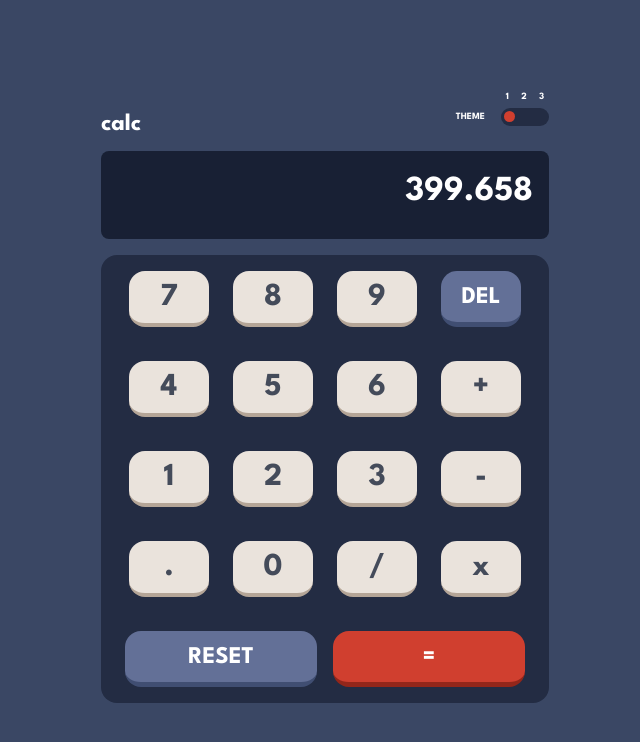
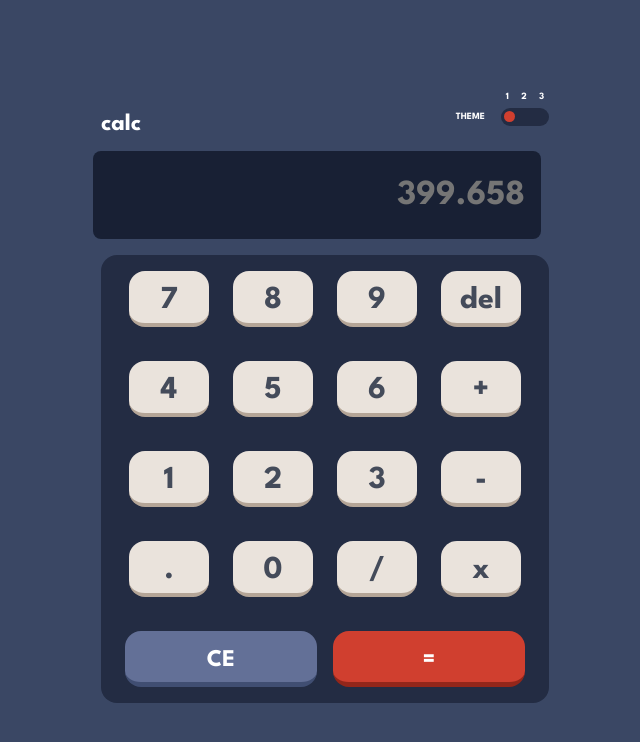
Before and after one commit to AtaMLK/calculatorapp.git.io, a website built with Parcel: page index.html in a window 1280 px wide. Shown: the whole page, without its empty margins (315-955 px from the left). Built offline with nearby package versions, Linux system fonts and the light colour scheme.

Commit message:
initiallized

```diff
--- a/index.html
+++ b/index.html
@@ -1,16 +1,19 @@
 <!DOCTYPE html>
 <html lang="en">
+
 <head>
   <meta charset="UTF-8">
-  <meta name="viewport" content="width=device-width, initial-scale=1.0"> <!-- displays site properly based on user's device -->
+  <meta name="viewport" content="width=device-width, initial-scale=1.0">
+  <!-- displays site properly based on user's device -->
 
   <link rel="icon" type="image/png" sizes="32x32" href="./images/favicon-32x32.png">
   <link rel="stylesheet" href="/assets/style/style.css">
   <title>Calculator app</title>
 </head>
+
 <body>
   <div id="calculator">
-   <!--  theme section -->
+    <!--  theme section -->
     <div class="top-section">
       <h4 class="name">calc</h4>
       <div class="toggle-section">
@@ -18,42 +21,42 @@
         <div class="theme-toggle">
           <span class="toggle-ball"></span>
           <span class="theme-1">1</span>
-        <span class="theme-2">2</span>
-        <span class="theme-3">3</span>
+          <span class="theme-2">2</span>
+          <span class="theme-3">3</span>
         </div>
       </div>
     </div>
     <div class="calc-monitor">
-      <input type="text" placeholder="399.658">
+      <input type="number" placeholder="399.658" name="display-monitor" id="display-monitor">
     </div>
     <div class="calc-buttons">
+      <div class="buttons-row">
+        <input type="button" class="button" name="b7" value="7" onclick="addToCalculator(value)">
+        <input type="button" class="button" name="b8" value="8" onclick="addToCalculator(value)">
+        <input type="button" class="button" name="b9" value="9" onclick="addToCalculator(value)">
+        <input type="button" class="button" name="del" value="del" onclick="addToCalculator(value)">
+      </div>
       <ul class="buttons-row">
-        <li class="button" id="7">7</li>
-        <li class="button" id="8">8</li>
-        <li class="button" id="9">9</li>
-        <li class="button" id="delet">del</li>
+        <input type="button" class="button" name="b4" value="4" onclick="addToCalculator(value)">
+        <input type="button" class="button" name="b5" value="5" onclick="addToCalculator(value)">
+        <input type="button" class="button" name="b6" value="6" onclick="addToCalculator(value)">
+        <input type="button" class="button" name="plus" value="+" onclick="addToCalculator(value)">
       </ul>
       <ul class="buttons-row">
-        <li class="button" id="4">4</li>
-        <li class="button" id="5">5</li>
-        <li class="button" id="6">6</li>
-        <li class="button" id="plus">+</li>
+        <input type="button" class="button" name="b1" value="1" onclick="addToCalculator(value)">
+        <input type="button" class="button" name="b2" value="2" onclick="addToCalculator(value)">
+        <input type="button" class="button" name="b3" value="3" onclick="addToCalculator(value)">
+        <input type="button" class="button" name="mines" value="-" onclick="addToCalculator(value)">
       </ul>
       <ul class="buttons-row">
-        <li class="button" id="1">1</li>
-        <li class="button" id="2">2</li>
-        <li class="button" id="3">3</li>
-        <li class="button" id="mines">-</li>
+        <input type="button" class="button" name="b" value="." onclick="addToCalculator(value)">
+        <input type="button" class="button" name="b0" value="0" onclick="addToCalculator(value)">
+        <input type="button" class="button" name="div" value="/" onclick="addToCalculator(value)">
+        <input type="button" class="button" name="mul" value="x" onclick="addToCalculator(value)">
       </ul>
       <ul class="buttons-row">
-        <li class="button" id=".">.</li>
-        <li class="button" id="0">0</li>
-        <li class="button" id="divide">/</li>
-        <li class="button" id="multiple">x</li>
-      </ul>
-      <ul class="buttons-row">
-        <li class="button" id="reset">reset</li>
-        <li class="button" id="equal">=</li>
+        <input type="button" class="button" id="reset" name="res" value="Ce" onclick="addToCalculator(value)">
+        <input type="button" class="button" id="equal" name="eq" value="=" onclick="addToCalculator(value)">
       </ul>
     </div>
   </div>
@@ -61,4 +64,5 @@
 
   <script src="main.js"></script>
 </body>
+
 </html>
--- a/main.js
+++ b/main.js
@@ -1 +1,6 @@
-"use strict"
+"use strict";
+
+
+function addToCalculator(value) {
+  document.getElementById('display-monitor').value += value;
+}
--- a/style.scss
+++ b/style.scss
@@ -85,25 +85,25 @@ body {
         position: absolute;
         top: 0.7rem;
         right: 0;
-        .toggle-ball{
+        .toggle-ball {
           width: 0.7rem;
           height: 0.7rem;
           border-radius: 1rem;
           background-color: $equalKey-background-color-1;
-          top: -0.50rem;
+          top: -0.5rem;
           right: -0.2rem;
         }
-        .theme-1{
+        .theme-1 {
           position: absolute;
           top: -1rem;
           right: -1.5rem;
         }
-        .theme-2{
+        .theme-2 {
           position: absolute;
           top: -1rem;
           right: -2.6rem;
         }
-        .theme-3{
+        .theme-3 {
           position: absolute;
           top: -1rem;
           right: -3.7rem;
@@ -114,24 +114,33 @@ body {
   .calc-monitor {
     display: block;
     input {
+      @include margin-padding(0, 1rem, 0, 0, true);
       text-align: right;
+      font-size: $font-size + 0.2rem;
+      font-family: $font-family;
+      color: $text-color1;
       width: 28rem;
       height: 5.5rem;
       background-color: $Screen-background-color-1;
       border: 0;
       border-radius: 0.5rem;
-    }
-    input::placeholder {
-      color: $text-color1;
-      font-size: $font-size + 0.2rem;
-      font-family: $font-family;
-      @include margin-padding(0, 1rem, 0, 0);
+      &:active,
+      &:focus {
+        border: none;
+        outline: none;
+      }
+      &::-webkit-outer-spin-button,
+      &::-webkit-inner-spin-button {
+        -webkit-appearance: none;
+        margin: 0;
+      }
     }
   }
   .calc-buttons {
     background-color: $Keypad-background-color-1;
     width: 28rem;
     height: 28rem;
+    outline: none;
     @include flex(flex, space-between, null);
     flex-direction: column;
     @include margin-padding(1rem, 1rem, 1rem, 1rem);
@@ -139,8 +148,14 @@ body {
     .buttons-row {
       @include flex(flex, space-around, null);
       @include margin-padding(1rem, 1rem, 1rem, 1rem);
-      .button {
+      input {
         @include flex(flex, center, center);
+        text-align: center;
+        border: 0;
+        font-family: $font-family;
+        font-size: $font-size;
+        padding-top: 0.4rem;
+        outline: 0;
         width: 5rem;
         height: 3.5rem;
         background-color: $allKey-background-color-1;
@@ -148,6 +163,11 @@ body {
         border-radius: 1rem;
         @include border-bottom(4px, solid, $allKey-shadow-color-1);
       }
+      .button:active {
+        transform: scale(0.9);
+        border-bottom: 0;
+      }
+
       #delet {
         background-color: $resetlKey-background-color-1;
         color: $text-color1;
```
Also changed, not shown: assets/style/mini/style.min.css, assets/style/style.css, 2 other files.
